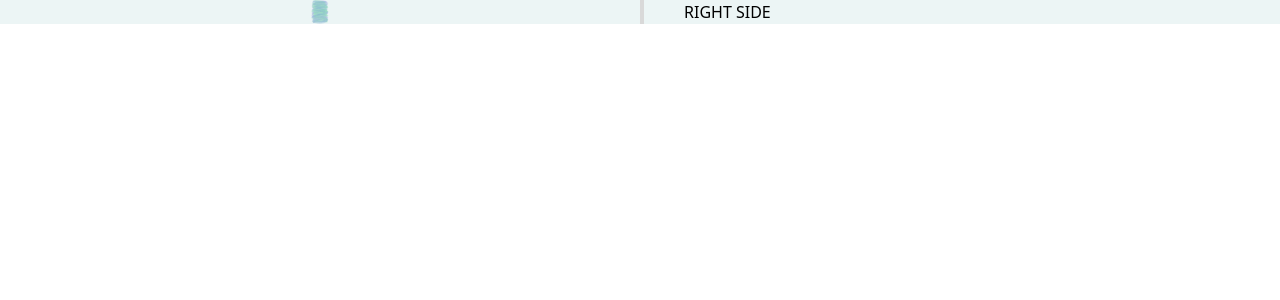
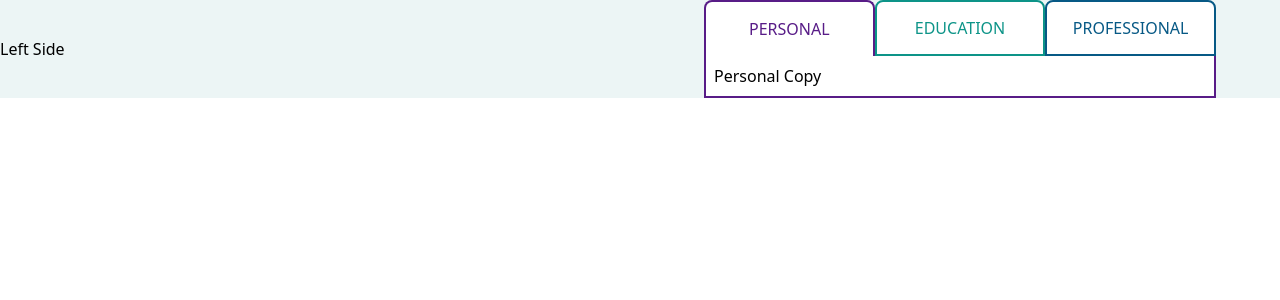
Before and after one commit to meglott/meganlott, a Next.js app: page /about in a window 1280 px wide. Shown: the top 300 px of the page. Built offline with nearby package versions, Linux system fonts and the light colour scheme.

Commit message:
Add about me file folder component

```diff
--- /dev/null
+++ b/components/about-file.tsx
@@ -0,0 +1,66 @@
+import { useState } from "react";
+
+export default function AboutFile() {
+    const [personalActive, setPersonalActive] = useState(true);
+    const [educationActive, setEducationActive] = useState(false);
+    const [professionalActive, setProfessionalActive] = useState(false);
+
+    const setPersonalTab = () => {
+        setPersonalActive(true);
+        setEducationActive(false);
+        setProfessionalActive(false);
+    };
+
+    const setEducationTab = () => {
+        setPersonalActive(false);
+        setEducationActive(true);
+        setProfessionalActive(false);
+    };
+
+    const setProfessionalTab = () => {
+        setPersonalActive(false);
+        setEducationActive(false);
+        setProfessionalActive(true);
+    };
+
+    return (
+        <div role="about-file" className="flex flex-col w-full h-full justify-center items-center">
+            <div role="about-nav" className="flex flex-row max-w-lg w-full h-14">
+                <button
+                    role="personal-tab"
+                    className={`flex w-1/3 justify-center items-center bg-white border-2 border-purple-900 ${personalActive ? 'border-b-0' : (educationActive ? 'border-b-teal-600' : 'border-b-sky-800')} rounded-t-lg`}
+                    onClick={setPersonalTab}
+                >
+                    <p className="text-purple-900">PERSONAL</p>
+                </button>
+                <button
+                    role="education-tab"
+                    className={`flex w-1/3 justify-center items-center bg-white border-2 border-teal-600 ${personalActive ? 'boder-b-purple-900' : (educationActive ? 'border-b-0' : 'border-b-sky-800')} rounded-t-lg`}
+                    onClick={setEducationTab}
+                >
+                    <p className="text-teal-600">EDUCATION</p>
+                </button>
+                <button
+                    role="professional-tab"
+                    className={`flex w-1/3 justify-center items-center bg-white border-2 ${personalActive ? 'boder-b-purple-900' : (educationActive ? 'border-b-teal-600' : 'border-b-0')} border-sky-800 rounded-t-lg`}
+                    onClick={setProfessionalTab}
+                >
+                    <p className="text-sky-800">PROFESSIONAL</p>
+                </button>
+            </div>
+            <div
+                role="main-rectangle"
+                className={`max-w-lg w-full h-1/2 bg-white border-2 border-t-0 ${personalActive ? 'border-purple-900' : (educationActive ? 'border-teal-600' : 'border-sky-800')}`}
+            >
+                <div className="m-2">
+                    {/* Peronsal Copy */}
+                    <p className={`${personalActive ? 'flex' : 'hidden'}`}>Personal Copy</p>
+                    {/* Education Copy */}
+                    <p className={`${educationActive ? 'flex' : 'hidden'}`}>Education Copy</p>
+                    {/* Professional Copy */}
+                    <p className={`${professionalActive ? 'flex' : 'hidden'}`}>Professional Copy</p>
+                </div>
+            </div>
+        </div>
+    )
+};
--- a/pages/about.tsx
+++ b/pages/about.tsx
@@ -1,22 +1,19 @@
-import Image from "next/image";
+import AboutFile from "../components/about-file";
 
 export default function About() {
 	return (
 		<div
             role="about-page"
             id="about"
-            className="flex w-full h-full bg-light-green items-center justify-center"
+            className="flex-1 w-full h-full bg-light-green snap-start overflow-y-auto"
         >
-            <div
-                role="content"
-                className="grid grid-cols-2 grid-rows-1 h-5/6 w-full divide-light-gray divide-x-4"
-            >
-                    <div className="pr-10 bg-about-background bg-no-repeat bg-center bg-contain">
-
-                    </div>
-                    <div className="pl-10">
-                        <p>RIGHT SIDE</p>
-                    </div>
+            <div className="flex flex-row h-full justify-center items-center">
+                <div className="w-1/2">
+                    Left Side
+                </div>
+                <div className="flex w-1/2 h-full justify-center items-center">
+                    <AboutFile />
+                </div>
             </div>
 		</div>
 	);
--- a/pages/index.tsx
+++ b/pages/index.tsx
@@ -22,7 +22,7 @@ export default function HomePage() {
 					className="flex-1 overflow-y-hidden"
 				>
 					<Home />
-					{/* <About /> */}
+					<About />
 					<Projects />
 					<Contact />
 				</div>
```
